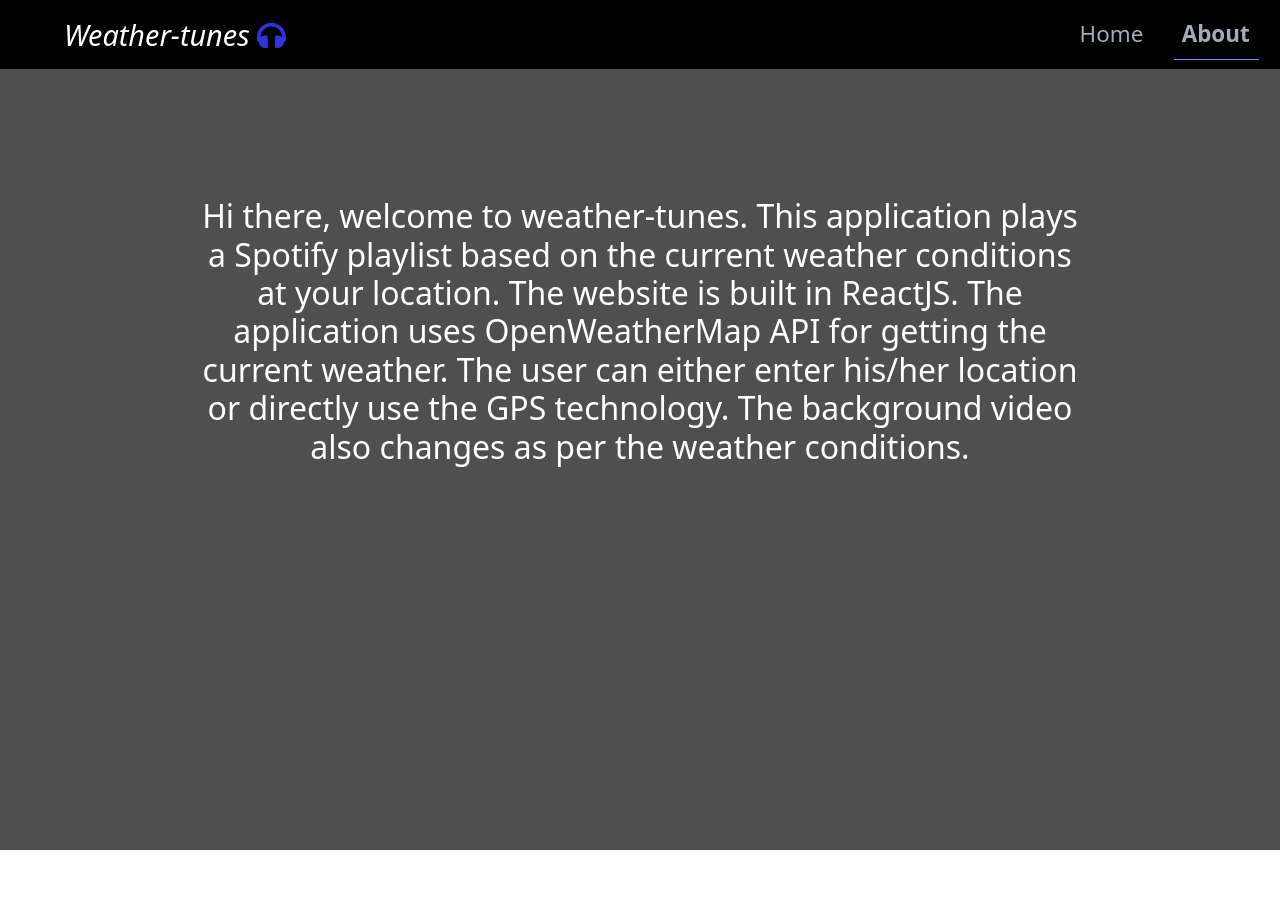
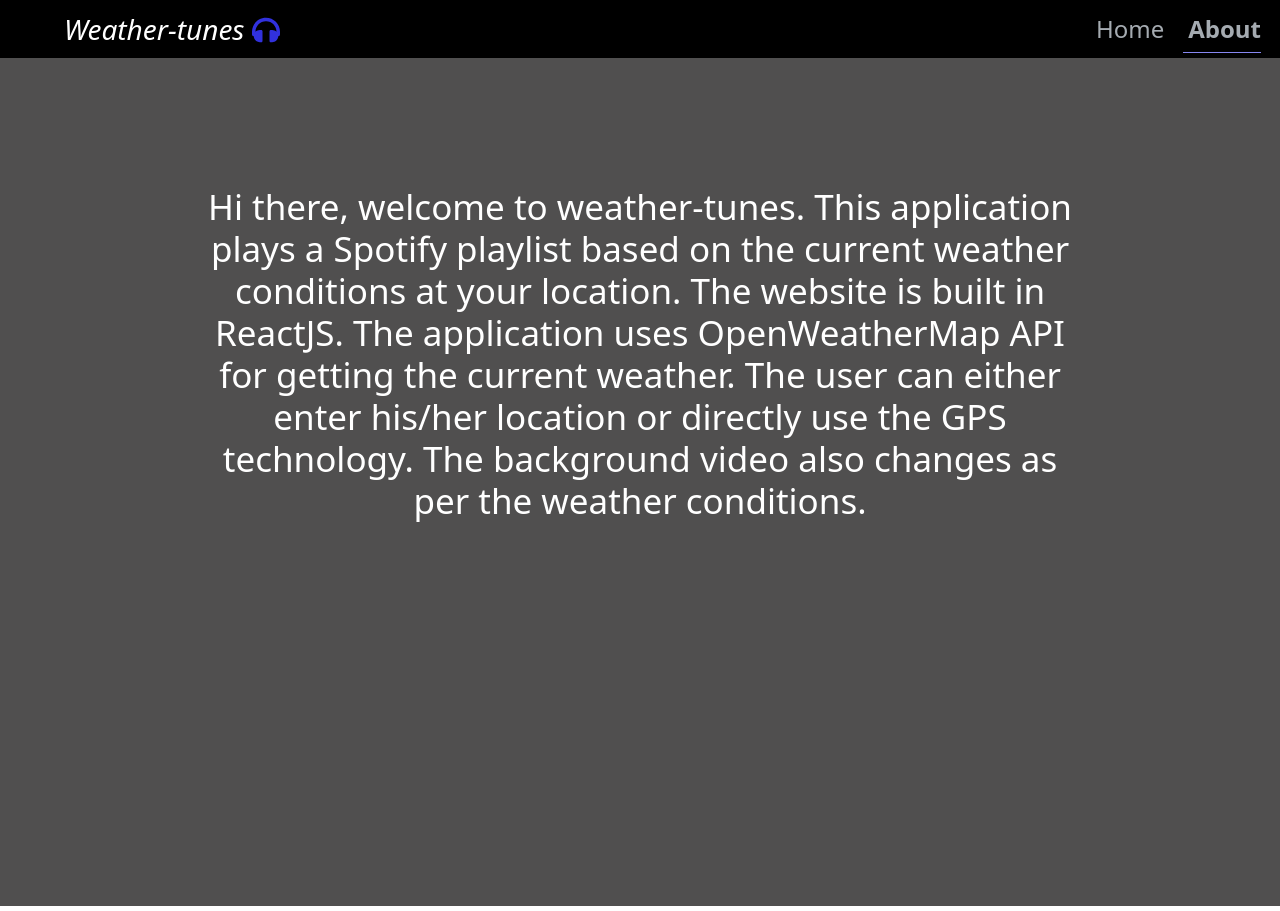
Before and after one commit to sameerkumar2907/Weather-tunes, a React (Create React App) app: page /Weather-tunes/about in a window 1280 px wide. Before the commit the page ends 858 px from the top, so only its background shows below. Built offline with nearby package versions, Linux system fonts and the light colour scheme.

Commit message:
responsive

```diff
--- a/src/App.css
+++ b/src/App.css
@@ -1,28 +1,31 @@
 *{
   box-sizing: border-box;
   margin: 0%;
-  padding: 0%
+  padding: 0%;
 }
 html{
+  font-size: 62.5%;
 }
 .myClassname{
   text-align: center;
   margin-left: 30%;
   opacity: 0.5;
   border: none;
+  width: 30rem;
+  height: 30rem;
 }
 .navbar{
   background-color: black;
 }
 .navbar-light .navbar-nav .nav-link.active{
   color:#a5abb1;
-  font-size: 1.4rem;
+  font-size: 2.4rem;
   padding-right: 1.9rem;
 }
 
 .navbar-light .navbar-brand.active{
   color: white;
-  font-size: 1.8rem;
+  font-size: 2.8rem;
   text-decoration: none;
   padding-left: 5%;
 }
@@ -51,6 +54,10 @@
   padding-bottom: 30%;
   padding-left: 15%;
   padding-right: 15%;
+  font-size: 3.5rem;
+}
+.or{
+  color:rgb(207, 207, 233)
 }
 .home{
   background-image: url("https://images.unsplash.com/photo-1421217336522-861978fdf33a?ixlib=rb-1.2.1&ixid=MXwxMjA3fDB8MHxleHBsb3JlLWZlZWR8MjF8fHxlbnwwfHx8&w=1000&q=80");
@@ -63,6 +70,7 @@
 }
 .btn{
   border-radius: 100px;
+  font-size: 1.5rem;
 }
 .col-auto{
   margin-top: 30px;
@@ -72,22 +80,25 @@
 }
 .fadyText{
   position: absolute;
-  right: 70px;
+  right: 5rem;
   top: 150px;
 }
 video{
   position: absolute;
-  width: 98.2%;
-  height: 100%;
-  object-fit: cover;
-  margin-left: 1%;
+  width: 100%;
 }
 .gps{
   background-color: rgb(72, 235, 72);
   color: black;
 }
-@media(max-width:468px){
-  html{
-    font-size: 55%;
+@media(min-width:481px) and (max-width:768px){
+  .myClassname{
+    width: 30rem;
+    height: 23rem;
   }
 }
+@media(max-width:480px){
+  html{
+    font-size: 45%;
+  }
+}
--- a/src/Form.js
+++ b/src/Form.js
@@ -55,7 +55,7 @@
                         </div>
                     </form>
                 </div>
-                <div><h2>OR</h2></div>
+                <div><h2 className="or">OR</h2></div>
                 <button onClick={Nav} type="submit" className="btn btn-primary mb-3 gps">Use GPS instead</button>
             </h1>
         </div>
--- a/src/Listen.js
+++ b/src/Listen.js
@@ -14,8 +14,7 @@
                 <source src={video_url} type='video/mp4' />
             </video>
             <Iframe url={song_url}
-                width="350px"
-                height="350px"
+
                 id="myId"
                 className="myClassname"
                 display="initial"
```
